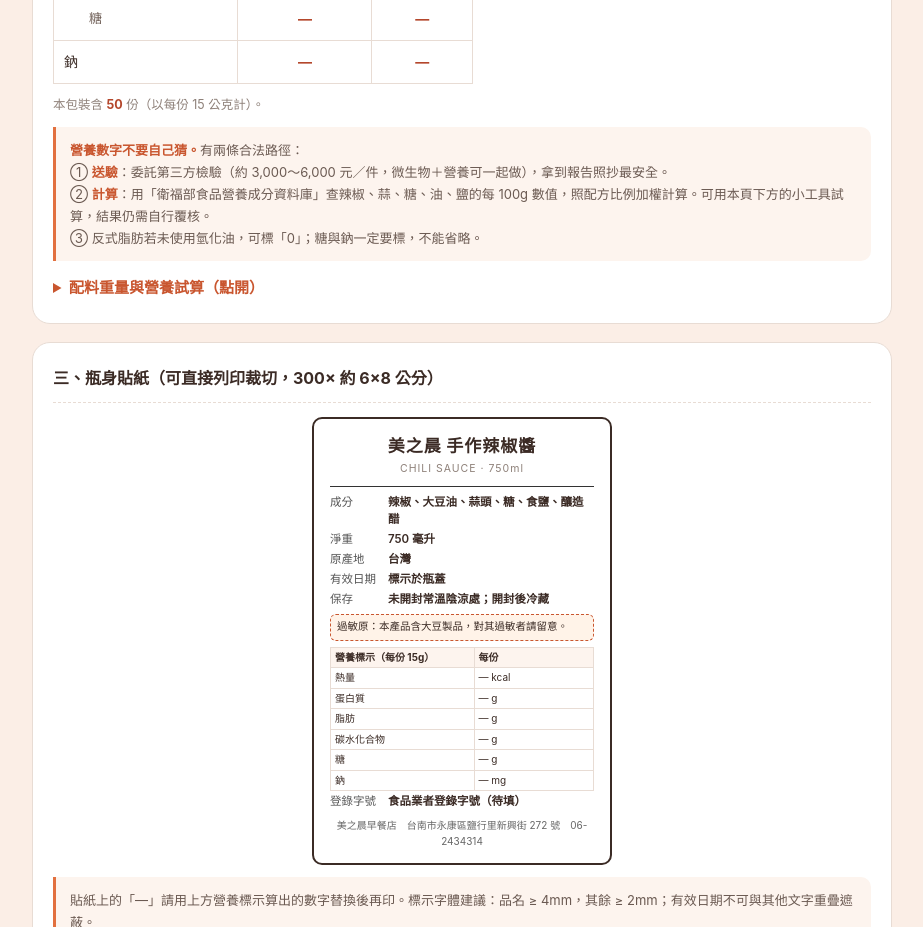
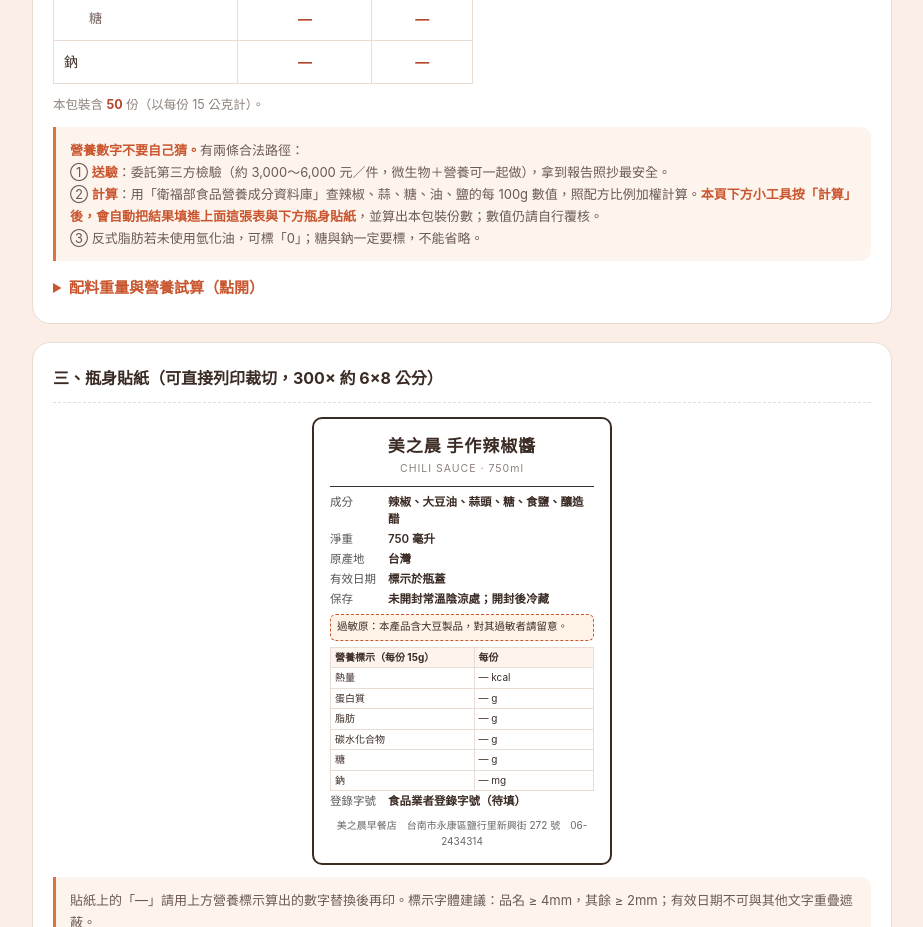
Before and after one commit to TeWei02/mzc-breakfast, a plain HTML site: page public/sauce.html in a window 1280 px wide. Shown: the part 1460-2387 px from the top of the page, without its empty margins (178-1101 px from the left). Drawn offline with Linux system fonts and the light colour scheme.

Commit message:
docs：標示頁文案改為「計算後自動填入」；上線操作說明補 v24.2 操作步驟

```diff
--- a/public/sauce.html
+++ b/public/sauce.html
@@ -160,7 +160,7 @@
     <div class="note">
       <b>營養數字不要自己猜。</b>有兩條合法路徑：<br>
       ① <b>送驗</b>：委託第三方檢驗（約 3,000～6,000 元／件，微生物＋營養可一起做），拿到報告照抄最安全。<br>
-      ② <b>計算</b>：用「衛福部食品營養成分資料庫」查辣椒、蒜、糖、油、鹽的每 100g 數值，照配方比例加權計算。可用本頁下方的小工具試算，結果仍需自行覆核。<br>
+      ② <b>計算</b>：用「衛福部食品營養成分資料庫」查辣椒、蒜、糖、油、鹽的每 100g 數值，照配方比例加權計算。<b>本頁下方小工具按「計算」後，會自動把結果填進上面這張表與下方瓶身貼紙</b>，並算出本包裝份數；數值仍請自行覆核。<br>
       ③ 反式脂肪若未使用氫化油，可標「0」；糖與鈉一定要標，不能省略。
     </div>
 
```
Also changed, not shown: 1 other file.
